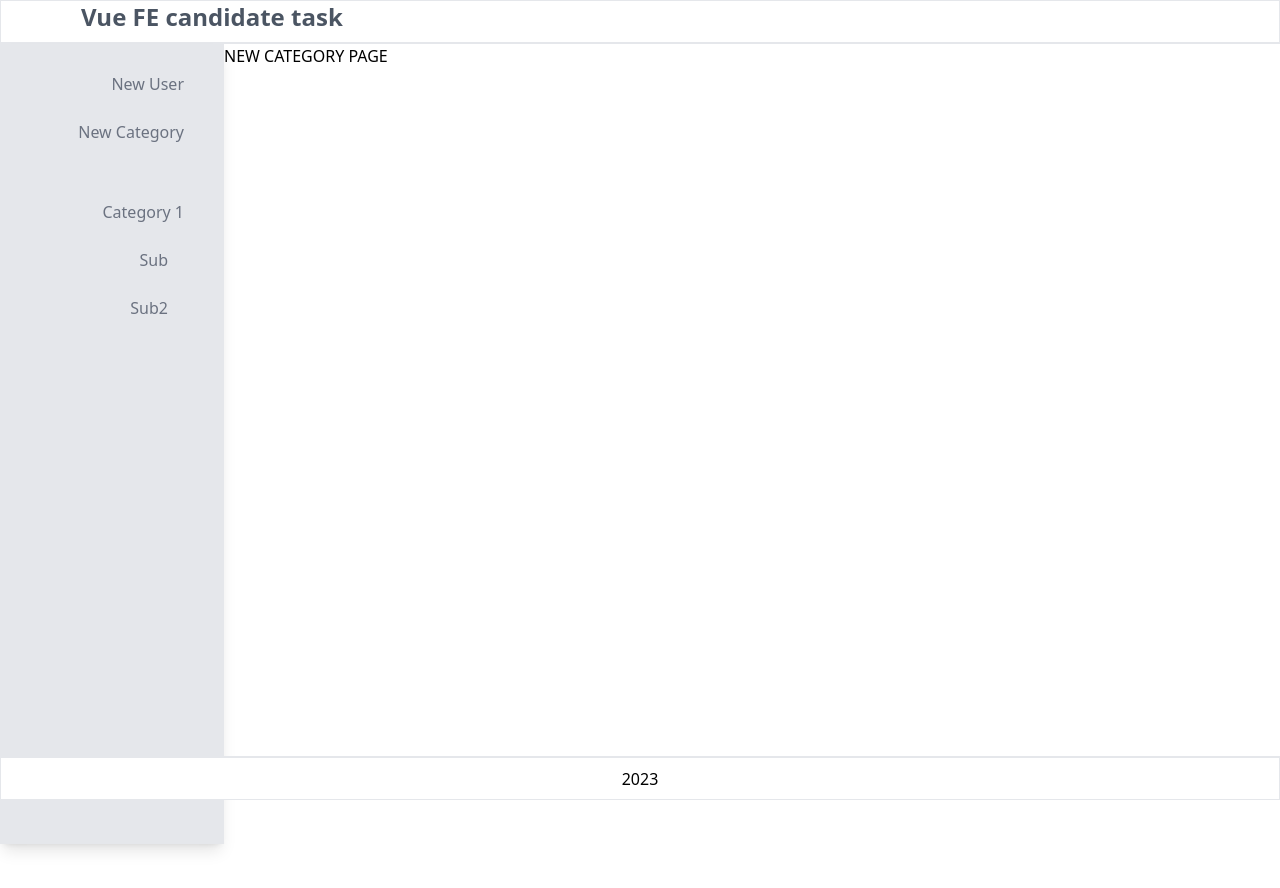
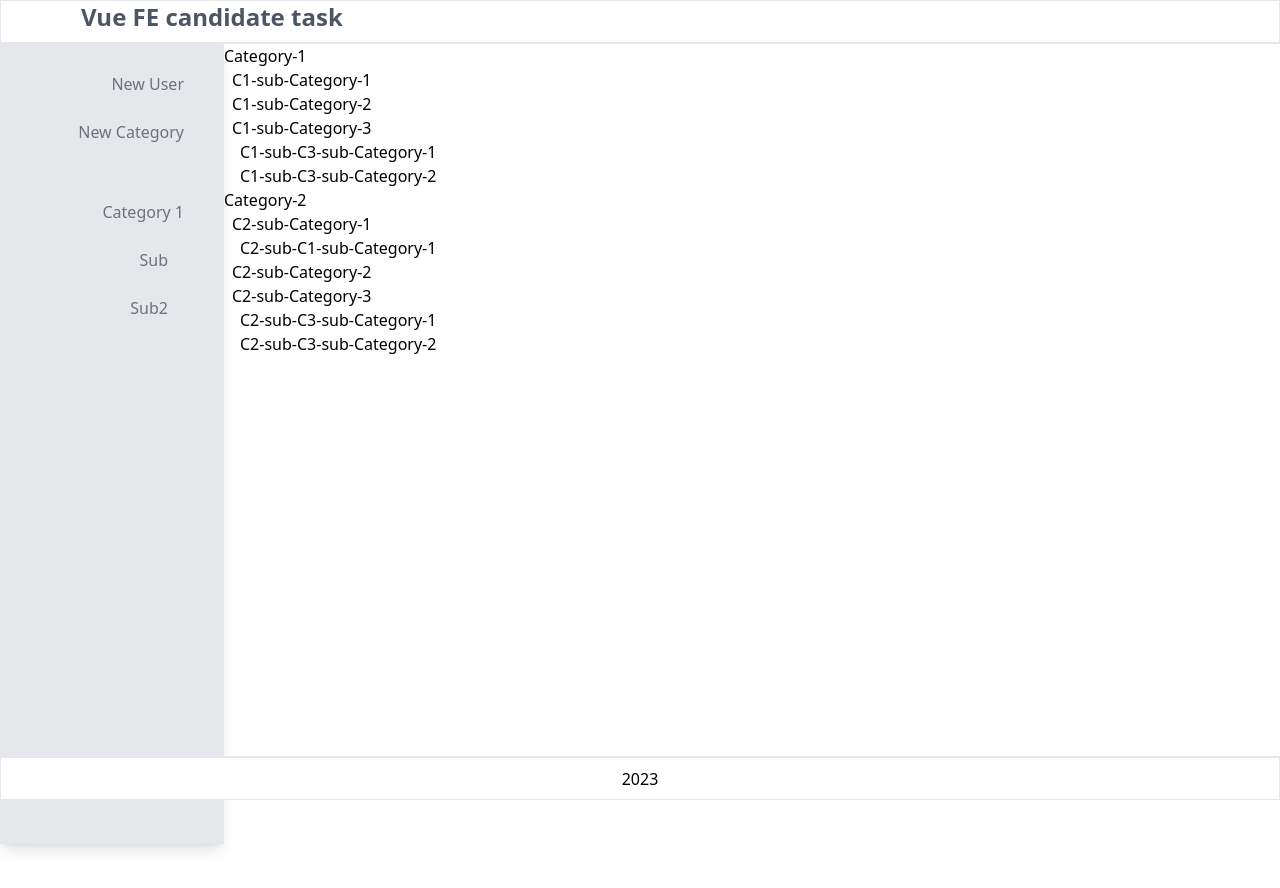
Before and after one commit to ImantasPrecas/vue-fe-candidate-task, a Vue app: page /new-category in a window 1280 px wide. Built offline with nearby package versions, Linux system fonts and the light colour scheme.

Commit message:
Category tree rendering

```diff
--- a/src/Views/NewCategory.vue
+++ b/src/Views/NewCategory.vue
@@ -1,7 +1,9 @@
 <script lang="ts" setup>
+import NewCategoryForm from '../components/NewCategoryForm.vue';
+
 
 </script>
 
 <template>
-  <h1>NEW CATEGORY PAGE</h1>
+  <NewCategoryForm />
 </template>
--- /dev/null
+++ b/src/components/CatTreeItem.vue
@@ -0,0 +1,22 @@
+<script lang="ts" setup>
+
+const props = defineProps({
+  model: Object,
+})
+console.log(props.model);
+
+</script>
+
+<template>
+  <li v-for="category in model" :key="category">
+    <div>
+      {{ category.name }}
+    </div>
+    <template v-if="category.children">
+      <div class="ml-2">
+        <CatTreeItem :model="category.children" />
+      </div>
+    </template>
+
+  </li>
+</template>
--- /dev/null
+++ b/src/components/NewCategoryForm.vue
@@ -0,0 +1,54 @@
+<script lang="ts" setup>
+import CatTreeItem from './CatTreeItem.vue'
+import { ref, reactive } from 'vue';
+
+
+const categoryTree = reactive([
+  {
+    name: 'Category-1',
+    children: [
+      { name: 'C1-sub-Category-1' },
+      { name: 'C1-sub-Category-2' },
+      {
+        name: 'C1-sub-Category-3',
+        children: [
+          { name: 'C1-sub-C3-sub-Category-1' },
+          { name: 'C1-sub-C3-sub-Category-2' },
+        ]
+      }
+    ]
+
+  },
+  {
+    name: 'Category-2',
+    children: [
+      {
+        name: 'C2-sub-Category-1',
+        children: [
+          { name: 'C2-sub-C1-sub-Category-1' }
+        ]
+      },
+      { name: 'C2-sub-Category-2' },
+      {
+        name: 'C2-sub-Category-3',
+        children: [
+          { name: 'C2-sub-C3-sub-Category-1' },
+          { name: 'C2-sub-C3-sub-Category-2' },
+        ]
+      }
+    ]
+  },
+])
+
+const isOpen = ref(false)
+function toggle() {
+  isOpen.value = !isOpen.value
+}
+
+</script>
+
+<template>
+  <ul>
+    <CatTreeItem :model="categoryTree" />
+  </ul>
+</template>
```
